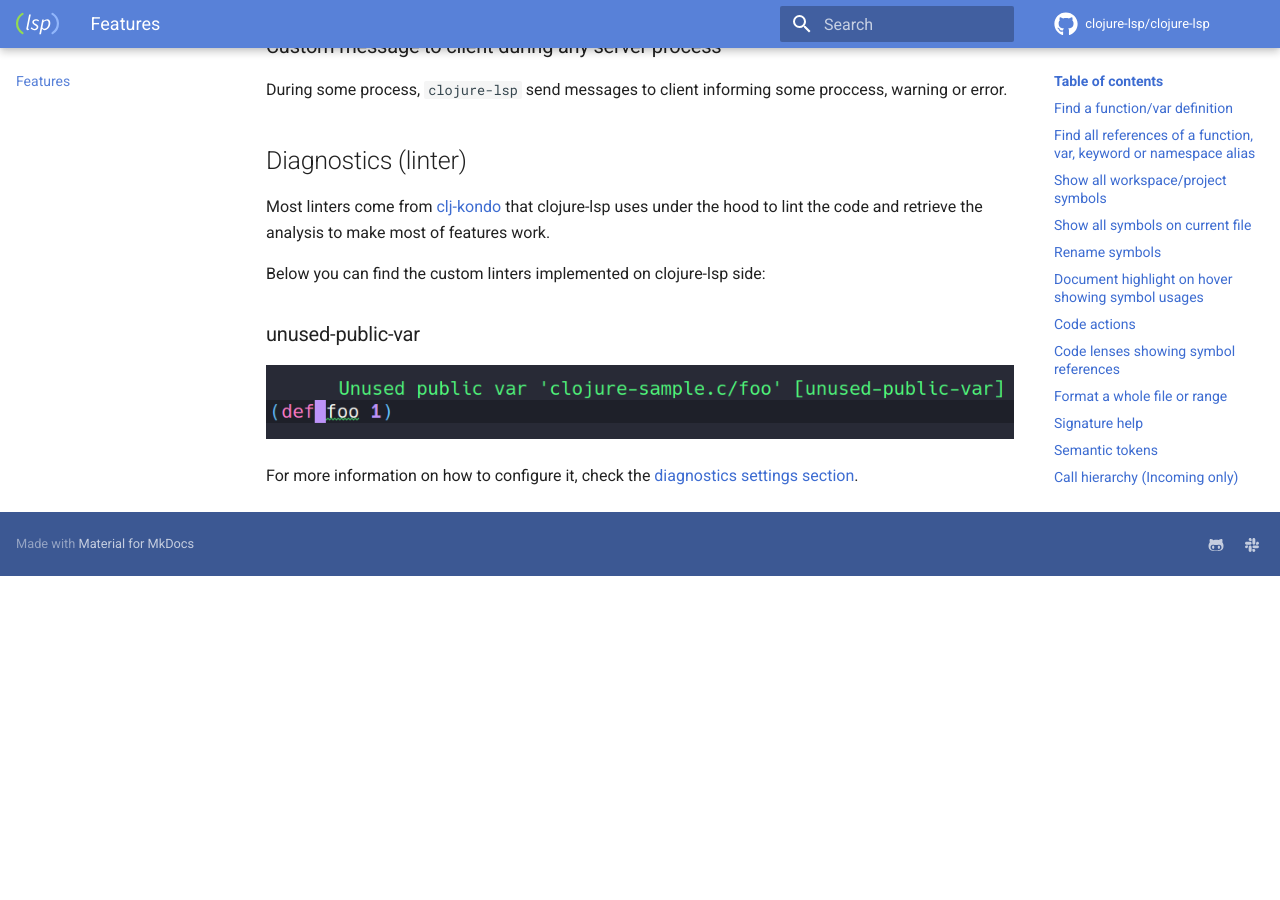
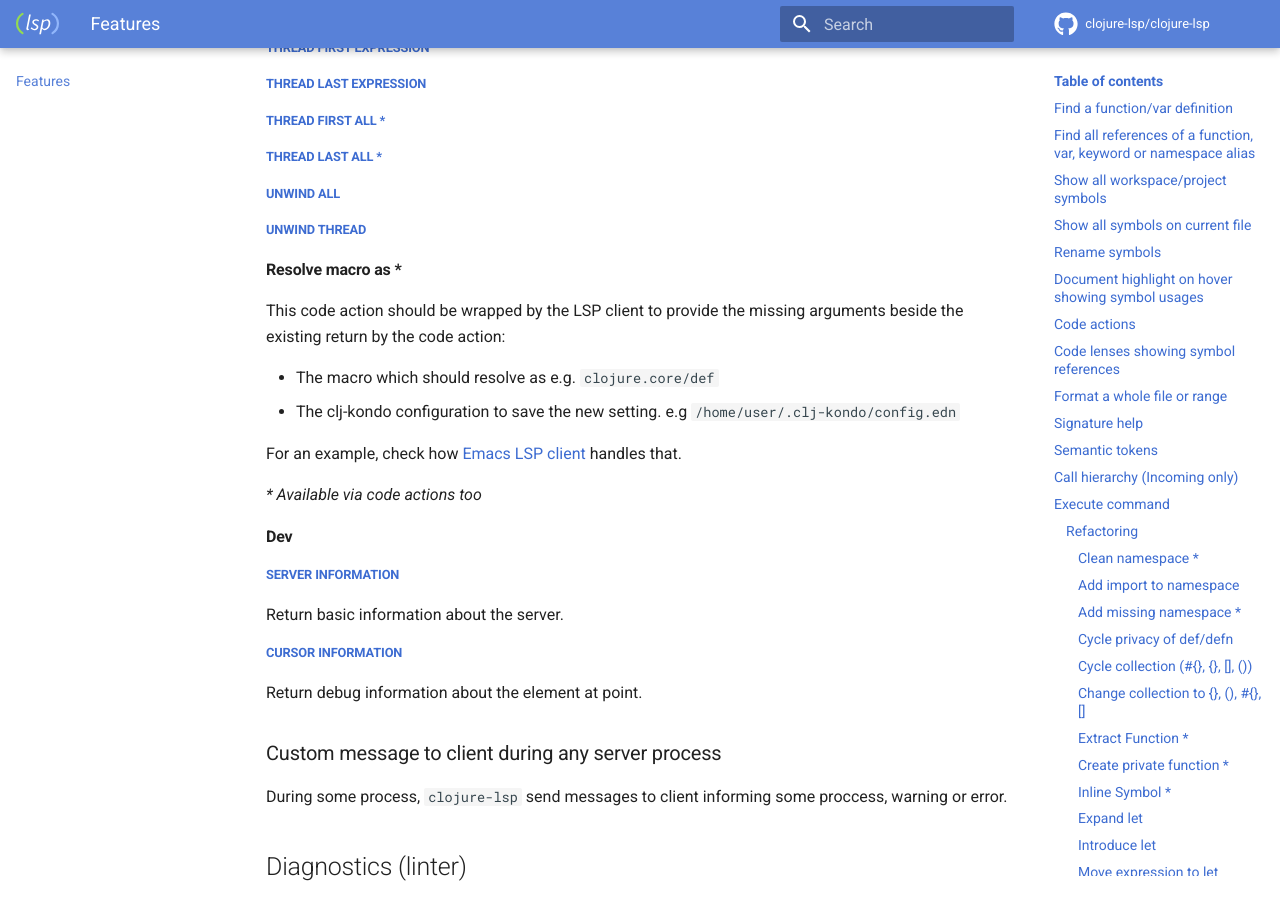
Before and after one commit to clojure-lsp/clojure-lsp, an MkDocs documentation site: the page built from docs/features.md, in a window 1280 px wide and 900 px high, scrolled down 10113 px. Built offline with MkDocs 1.6.1 and Material for MkDocs 9.7.7, drawn with Linux system fonts in a browser that asks for light colours; comment, search, counter and statistics services are not loaded; before the commit the page ends 10689 px from its top, so only the background shows below that.

Commit message:
Add command to update clj-kondo config given correct args (#369)
* Add command to update clj-kondo config given correct args

* Use rewrite-edn to update the config

* Make command work correctly

* Add tests

* [CHANGELOG]

* [docs] add new feature

* [docs] Update gif

```diff
--- a/docs/features.md
+++ b/docs/features.md
@@ -37,10 +37,11 @@ Above you can find all available features that clojure-lsp provide with examples
 | Add suggested alias require        | <img src="../images/features/add-alias-suggestion.gif" width=360>    |
 | Inline symbol                      | <img src="../images/features/inline-symbol.gif" width=360>           |
 | Extract function                   | <img src="../images/features/extract-function.gif" width=360>        |
-| Move to let                        | <img src="../images/features/move-to-let.gif" width=360>             |
-| Change coll to map,vector,set,list | <img src="../images/features/change-coll.gif" width=360>             |
+| Move to let                        | <img src="../images/features/move-to-let.gif" width=720>             |
+| Change coll to map,vector,set,list | <img src="../images/features/change-coll.gif" width=720>             |
 | Thread first/all last              | <img src="../images/features/thread-first-all.gif" width=360>        |
 | Create private function            | <img src="../images/features/create-private-function.gif" width=360> |
+| Resolve macro as...                | <img src="../images/features/resolve-macro-as.gif" width=720>        |
 
 ### Code lenses showing symbol references
 
@@ -91,6 +92,15 @@ Commands that change/refactor the code, most of them are available via code acti
 ##### Unwind all
 ##### Unwind thread
 
+#### Resolve macro as *
+
+This code action should be wrapped by the LSP client to provide the missing arguments beside the existing return by the code action:
+
+- The macro which should resolve as e.g. `clojure.core/def`
+- The clj-kondo configuration to save the new setting. e.g `/home/user/.clj-kondo/config.edn`
+
+For an example, check how [Emacs LSP client](https://github.com/emacs-lsp/lsp-mode/commit/73b127f4cf09a443e1353aa6c40b2379b59c1bd6) handles that.
+
 _* Available via code actions too_
 
 #### Dev
```
Also changed, not shown: CHANGELOG.md (+2 -0 lines), docs/images/features/resolve-macro-as.gif (added), 11 other files.
